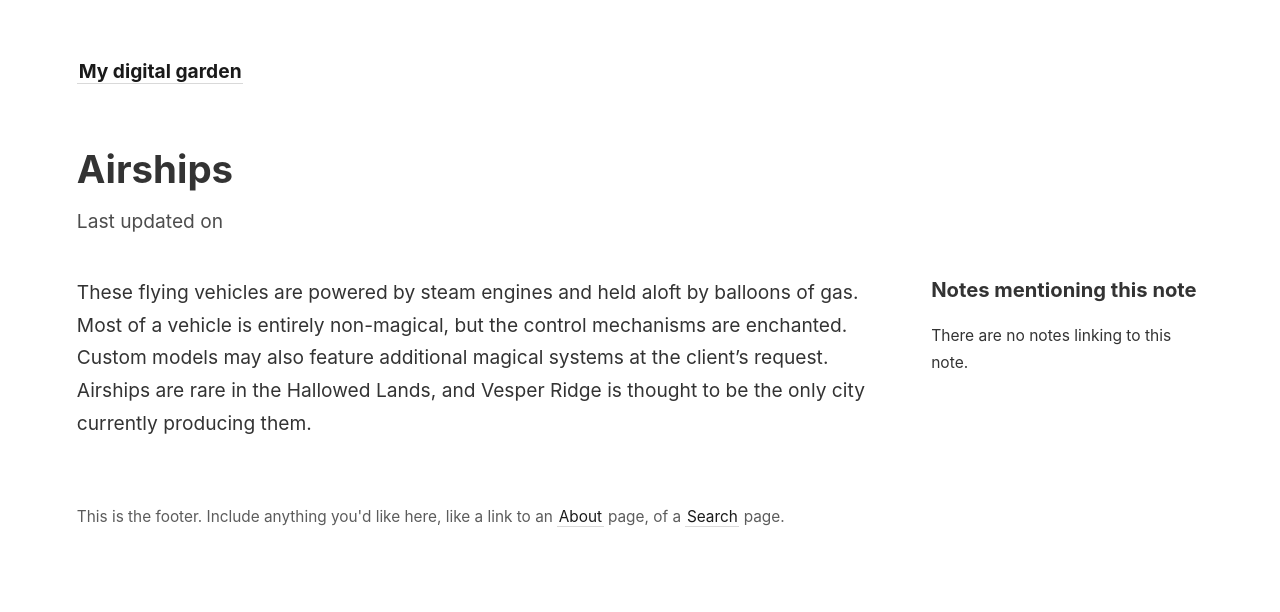
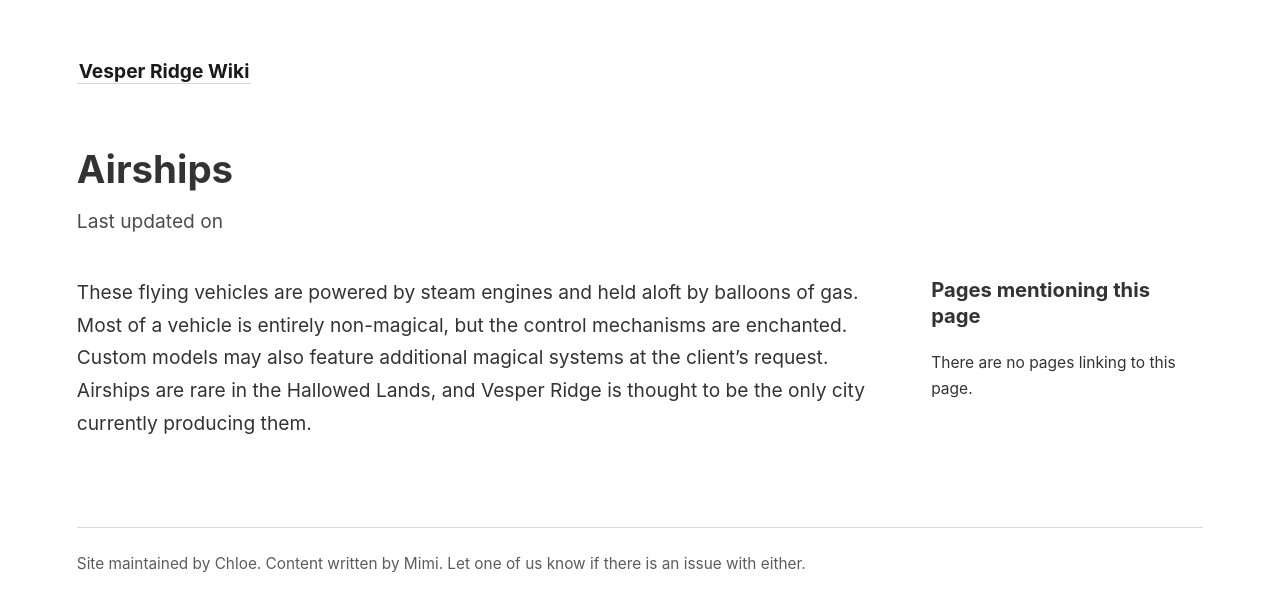
Before and after one commit to walcutt/vesper-ridge-wiki, a Jekyll site: the page built from _notes/vesper-ridge-wiki/_public/Airships.md, in a window 1280 px wide. Shown: the top 612 px of the page. Built offline with Jekyll 4.4.1, drawn with Linux system fonts in a browser that asks for light colours.

Commit message:
Update header and footer and sidebar language

```diff
--- a/_config.yml
+++ b/_config.yml
@@ -1,4 +1,4 @@
-title:               My digital garden
+title:               Vesper Ridge Wiki
 include:             ['_pages']
 exclude:             ['_includes/notes_graph.json', '_notes/vesper-ridge-wiki/_staging/*', '_notes/vesper-ridge-wiki/.obsidian/*']
 # You may need to change the base URL depending on your deploy configuration.
--- a/_includes/footer.html
+++ b/_includes/footer.html
@@ -1 +1,3 @@
-This is the footer. Include anything you'd like here, like a link to an <a class="internal-link" href="/about">About</a> page, of a <a class="internal-link" href="/search">Search</a> page.
+<hr>
+
+Site maintained by Chloe. Content written by Mimi. Let one of us know if there is an issue with either.
--- a/_layouts/note.html
+++ b/_layouts/note.html
@@ -17,7 +17,7 @@ layout: default
     </content>
 
     <side style="font-size: 0.9em">
-      <h3 style="margin-bottom: 1em">Notes mentioning this note</h3>
+      <h3 style="margin-bottom: 1em">Pages mentioning this page</h3>
       {% if page.backlinks.size > 0 %}
       <div style="display: grid; grid-gap: 1em; grid-template-columns: repeat(1fr);">
       {% for backlink in page.backlinks %}
@@ -31,7 +31,7 @@ layout: default
 
       <div style="font-size: 0.9em">
         <p>
-          There are no notes linking to this note.
+          There are no pages linking to this page.
         </p>
       </div>
       {% endif %}
```
